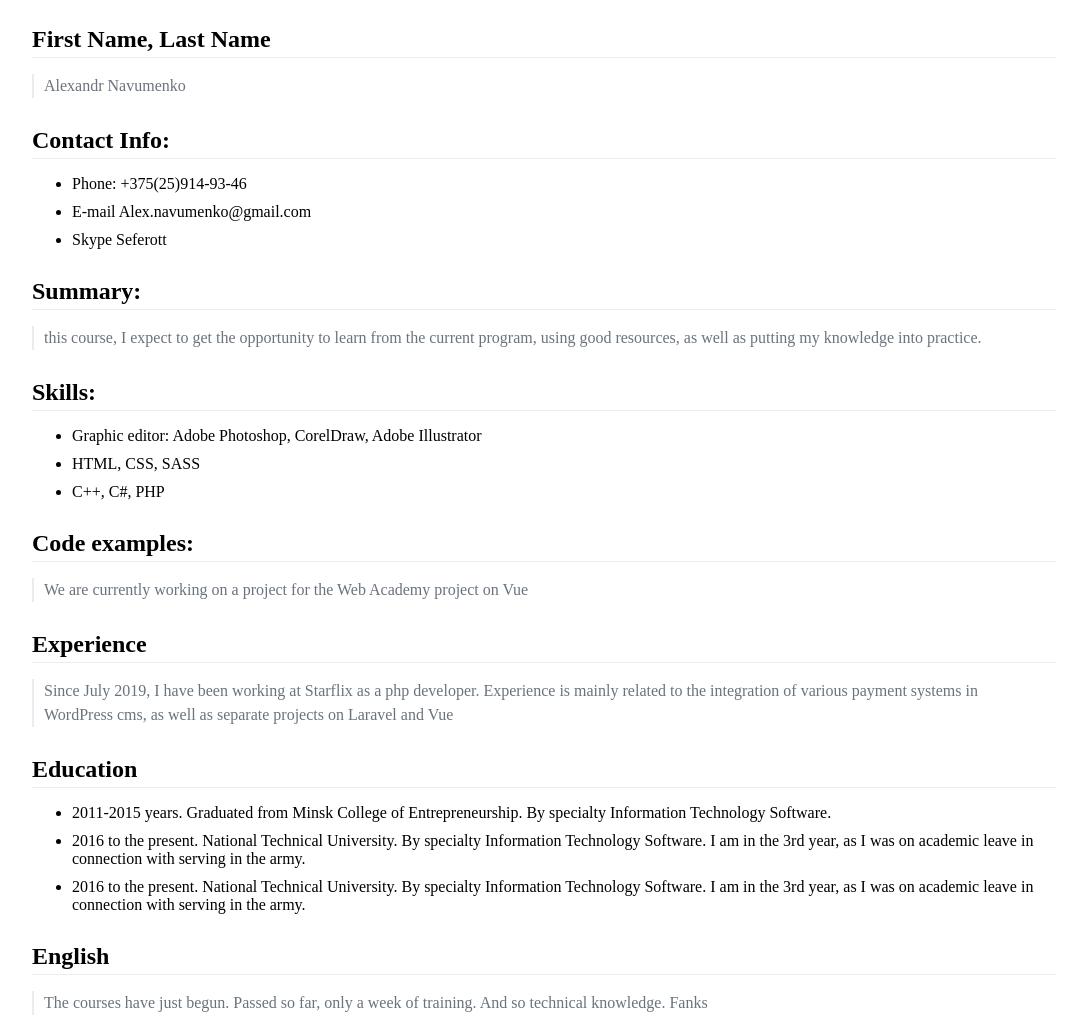
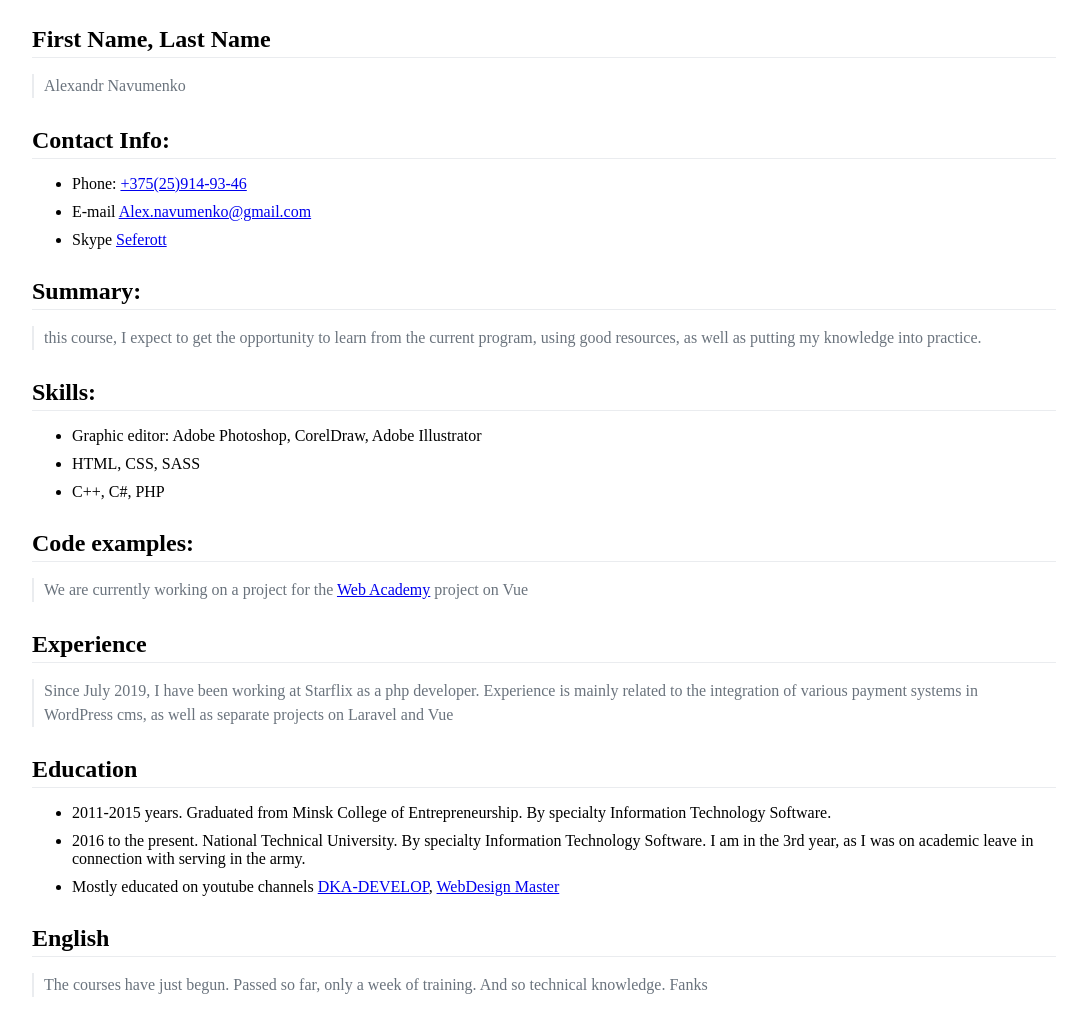
Before and after one commit to Alex-Navumenko/rsschool-cv, a plain HTML site: page index.html in a window 1280 px wide. Shown: the part 29-1060 px from the top of the page, without its empty margins (96-1183 px from the left). Drawn offline with Linux system fonts and the light colour scheme.

Commit message:
docs: update html with link

```diff
--- a/index.html
+++ b/index.html
@@ -26,9 +26,9 @@
         </div>
         <div class="contactText">
           <ul class="list">
-            <li>Phone: +375(25)914-93-46</li>
-            <li>E-mail Alex.navumenko@gmail.com</li>
-            <li>Skype Seferott</li>
+            <li>Phone: <a href="tel:+375259149346">+375(25)914-93-46</a></li>
+            <li>E-mail <a href="mailto:Alex.navumenko@gmail.com">Alex.navumenko@gmail.com</a></li>
+            <li>Skype <a href="skype:live:.cid.fa79fc2699ebe1d5">Seferott</a></li>
           </ul>
         </div>
       </div>
@@ -57,7 +57,7 @@
           <h2>Code examples:</h2>
         </div>
         <div class="codeText">
-          <p>We are currently working on a project for the Web Academy project on Vue</p>
+          <p>We are currently working on a project for the <a href="https://github.com/nerfenoff/wacademy">Web Academy</a> project on Vue</p>
         </div>
       </div>
       <div class="experienceInfo">
@@ -76,7 +76,7 @@
           <ul class="list">
             <li>2011-2015 years. Graduated from Minsk College of Entrepreneurship. By specialty Information Technology Software.</li>
             <li>2016 to the present. National Technical University. By specialty Information Technology Software. I am in the 3rd year, as I was on academic leave in connection with serving in the army.</li>
-            <li>2016 to the present. National Technical University. By specialty Information Technology Software. I am in the 3rd year, as I was on academic leave in connection with serving in the army.</li>
+            <li>Mostly educated on youtube channels <a href="https://www.youtube.com/channel/UCWdmR3tpvXkzubAZugUQLdw">DKA-DEVELOP</a>, <a href="https://www.youtube.com/channel/UC7enHM_oJRYJOnyJrcRzwbg">WebDesign Master</a></li>
           </ul>
         </div>
       </div>
```
